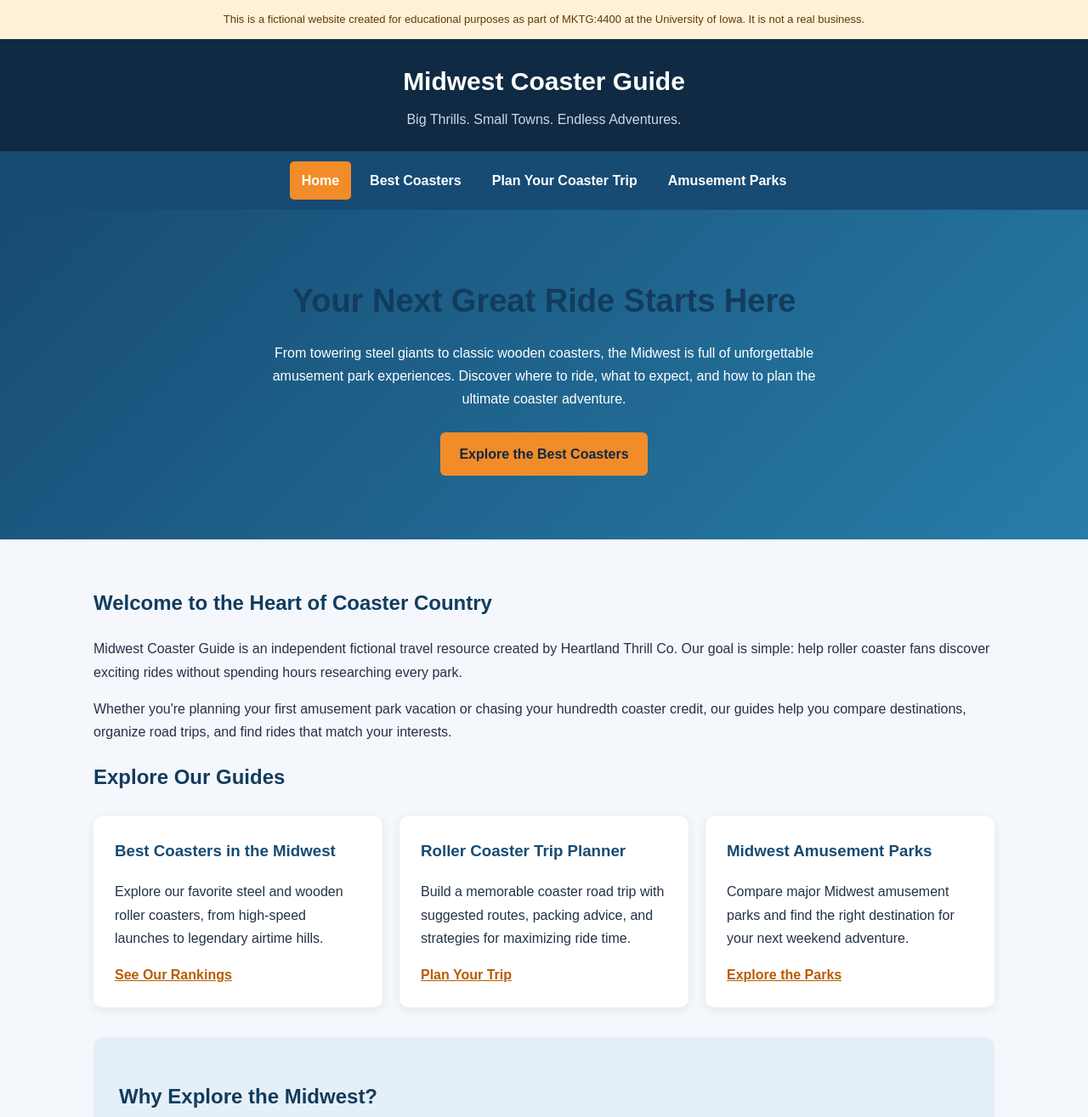
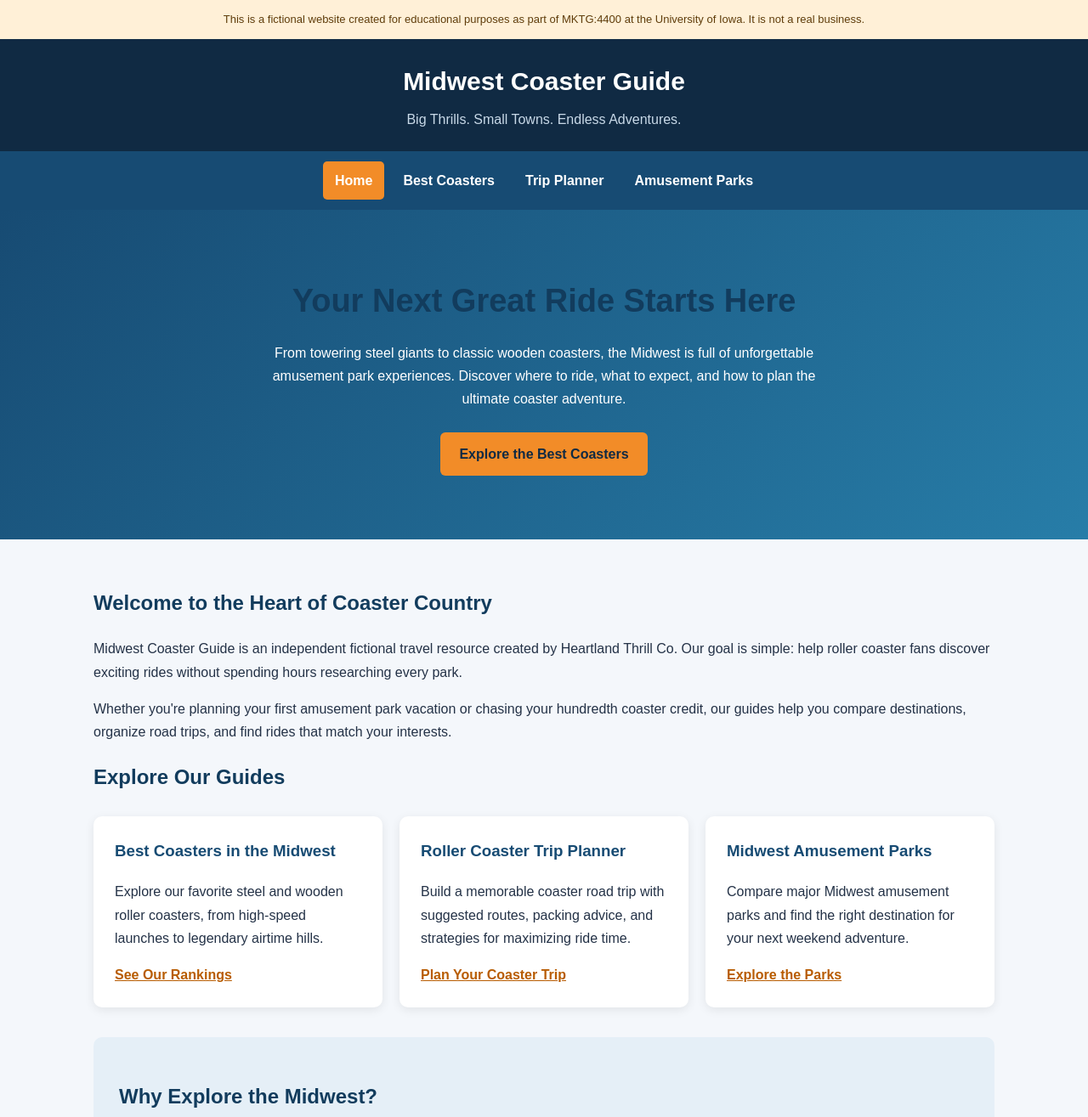
Before and after one commit to smeschoulam/Midwest-Coaster-Guide, a plain HTML site: page index-b.html in a window 1280 px wide. Shown: the top 1315 px of the page at 85% size. Drawn offline with Linux system fonts and the light colour scheme.

Commit message:
Update index-b.html

```diff
--- a/index-b.html
+++ b/index-b.html
@@ -116,7 +116,7 @@
 <nav aria-label="Main navigation">
   <a class="active" aria-current="page" href="index.html">Home</a>
   <a href="best-coasters.html">Best Coasters</a>
-  <a href="trip-planner.html">Plan Your Coaster Trip</a>
+  <a href="trip-planner.html">Trip Planner</a>
   <a href="amusement-parks.html">Amusement Parks</a>
 </nav>
 
@@ -144,7 +144,7 @@
       <article class="card">
         <h3>Roller Coaster Trip Planner</h3>
         <p>Build a memorable coaster road trip with suggested routes, packing advice, and strategies for maximizing ride time.</p>
-        <a href="trip-planner.html">Plan Your Trip</a>
+        <a href="trip-planner.html">Plan Your Coaster Trip</a>
       </article>
       <article class="card">
         <h3>Midwest Amusement Parks</h3>
```
